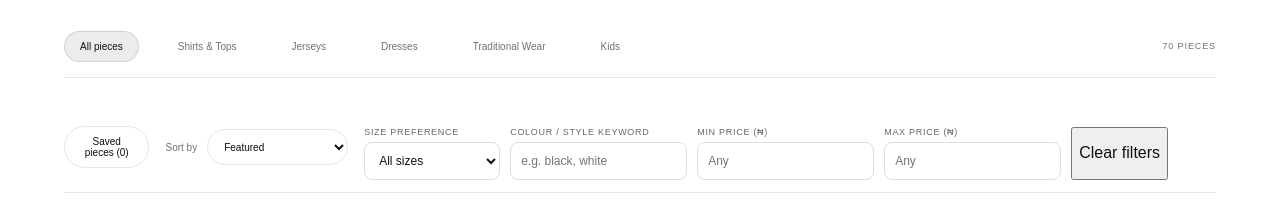
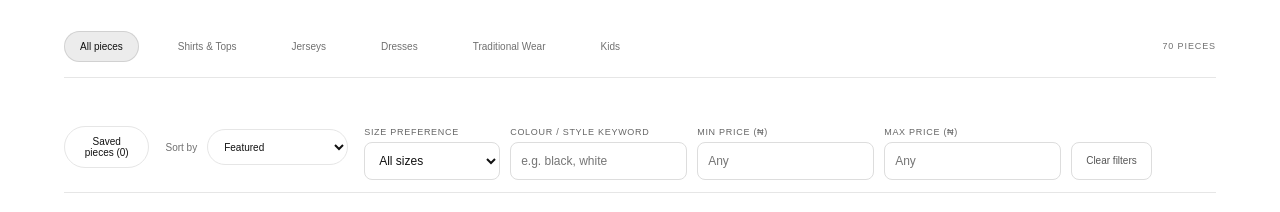
Before and after one commit to stateman219-boop/oppi-adelux, a website built with Vite: page adelux/index.html in a window 1280 px wide. Shown: the part 1460-1672 px from the top of the page. Built offline with nearby package versions, Linux system fonts and the light colour scheme; a web font is replaced by a local one.

Commit message:
Style the clear filters control consistently with ADELUX

```diff
--- a/src/styles.css
+++ b/src/styles.css
@@ -1648,3 +1648,5 @@ body.cart-open{overflow:hidden}
 @media(max-width:650px){.advanced-filters{display:grid;grid-template-columns:repeat(2,minmax(0,1fr));gap:9px}.advanced-filters label{min-width:0;font-size:8px}.advanced-filters input,.advanced-filters select{height:42px;font-size:12px}.checkout-backdrop,.track-backdrop{padding:8px;align-items:end}.checkout-panel,.track-panel{width:100%;max-height:94vh;border-radius:20px 20px 12px 12px;padding:26px 20px 24px}.checkout-panel h2,.track-panel h2{font-size:36px}.checkout-intro{font-size:11px}}
 
 @media(max-width:600px){#header-track-toggle{display:none}.advanced-filters{grid-template-columns:repeat(2,minmax(0,1fr))}}
+
+.clear-advanced-filters{align-self:end;min-height:38px;padding:0 14px;border:1px solid #ddd;border-radius:8px;background:#fff;color:#555;font-size:10px;cursor:pointer}.clear-advanced-filters:hover{border-color:#111;color:#111}
```
